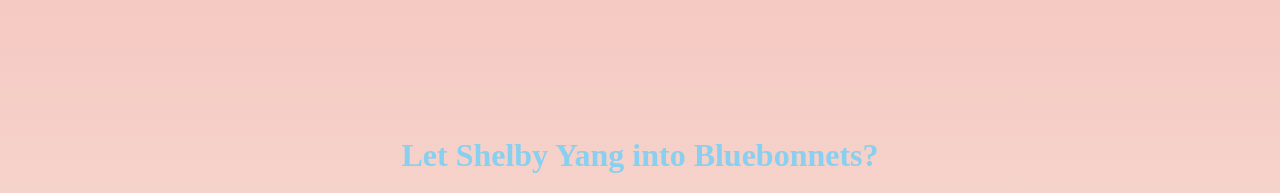
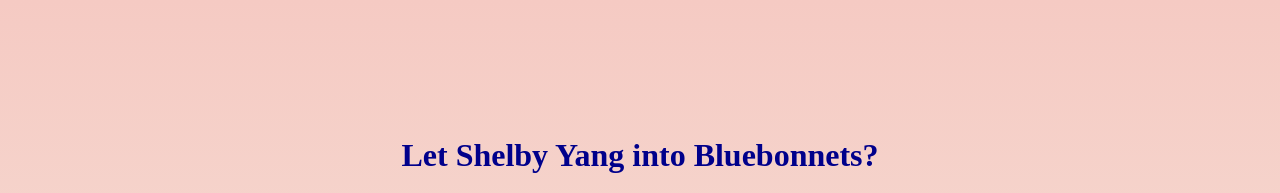
Before and after one commit to Wilye/shelbyyang.com, a plain HTML site: page bluebonnets.html in a window 1280 px wide. Shown: the top 193 px of the page. Drawn offline with Linux system fonts and the light colour scheme.

Commit message:
change to dark blue

```diff
--- a/bluebonnets.html
+++ b/bluebonnets.html
@@ -25,7 +25,7 @@
                 vertical-align: middle;
             }
             h1 {
-                color: #89CFF0;
+                color: #00008B;
             }
             #yesButton {
                 background-color: #06d6a0;
```
